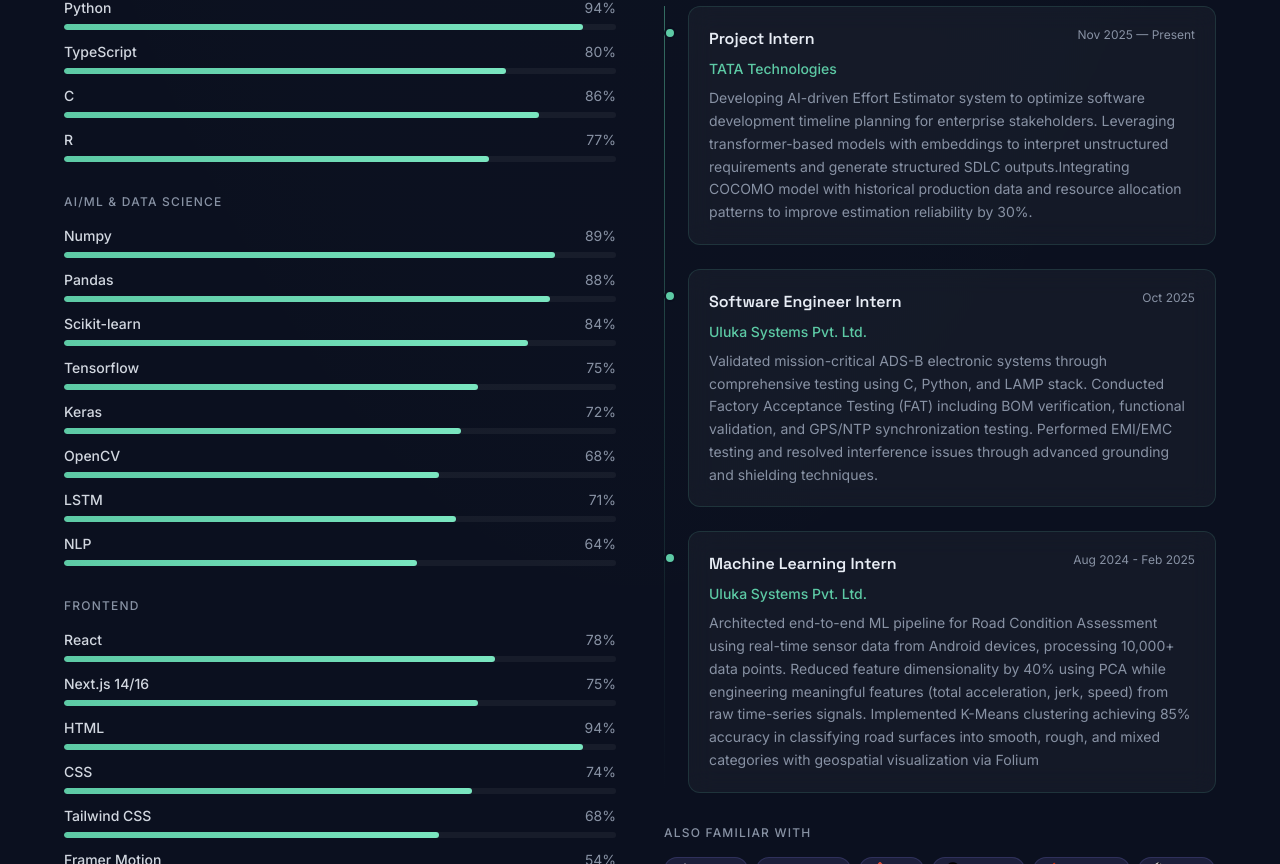
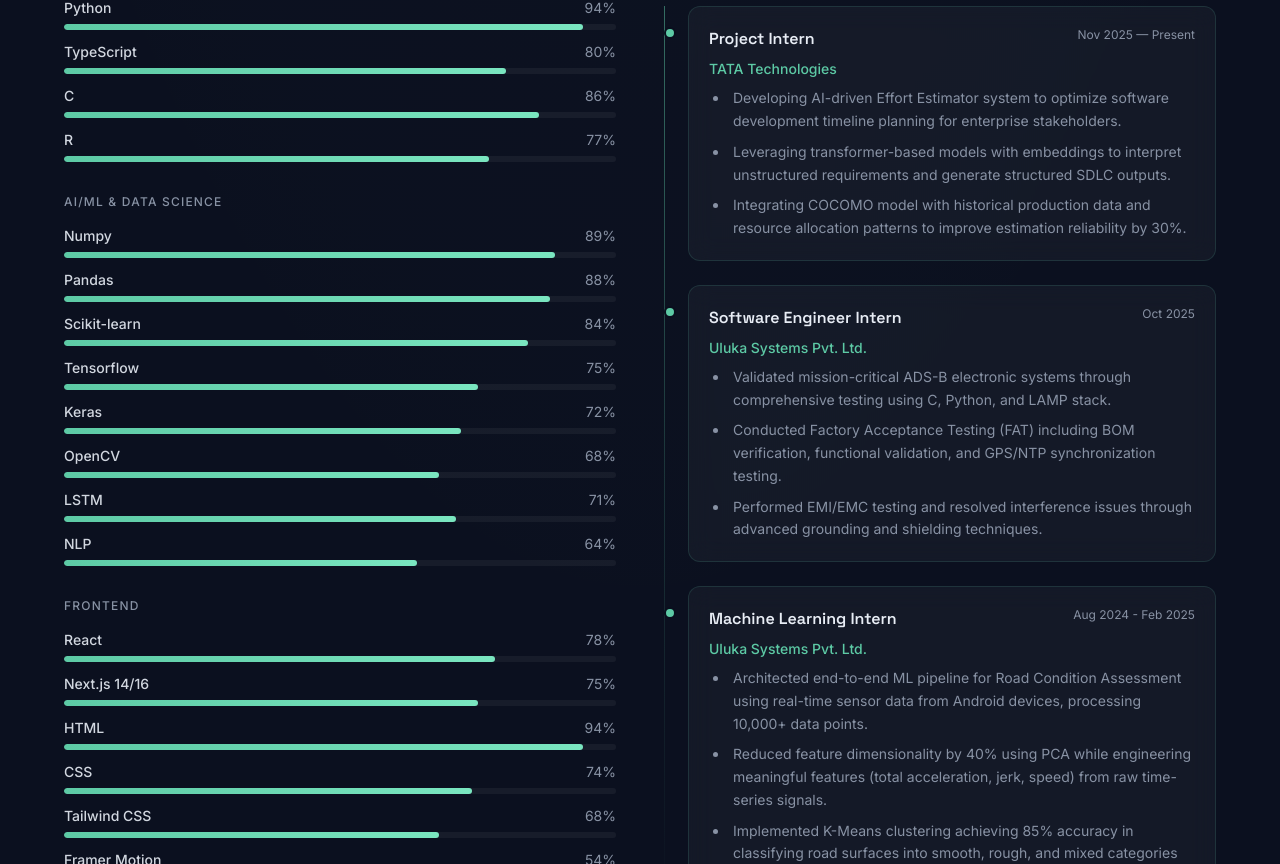
Before and after one commit to vansh-lakhwani/Portfolio-Website, a Next.js app: page / in a window 1280 px wide. Shown: the part 1876-2740 px from the top of the page. Built offline with nearby package versions, Linux system fonts and the light colour scheme; no server answers.

Commit message:
Added Resume

```diff
--- a/components/Skills.tsx
+++ b/components/Skills.tsx
@@ -72,20 +72,31 @@ const EXPERIENCE = [
     role: 'Project Intern',
     company: 'TATA Technologies',
     period: 'Nov 2025 — Present',
-    desc: 'Developing AI-driven Effort Estimator system to optimize software development timeline planning for enterprise stakeholders. Leveraging transformer-based models with embeddings to interpret unstructured requirements and generate structured SDLC outputs.Integrating COCOMO model with historical production data and resource allocation patterns to improve estimation reliability by 30%.',
+    desc: ['Developing AI-driven Effort Estimator system to optimize software development timeline planning for enterprise stakeholders.',
+      'Leveraging transformer-based models with embeddings to interpret unstructured requirements and generate structured SDLC outputs.',
+      'Integrating COCOMO model with historical production data and resource allocation patterns to improve estimation reliability by 30%.'],
   },
   {
     role: 'Software Engineer Intern',
     company: 'Uluka Systems Pvt. Ltd.',
     period: 'Oct 2025',
-    desc: 'Validated mission-critical ADS-B electronic systems through comprehensive testing using C, Python, and LAMP stack. Conducted Factory Acceptance Testing (FAT) including BOM verification, functional validation, and GPS/NTP synchronization testing. Performed EMI/EMC testing and resolved interference issues through advanced grounding and shielding techniques.',
+    desc: [
+      'Validated mission-critical ADS-B electronic systems through comprehensive testing using C, Python, and LAMP stack.',
+      'Conducted Factory Acceptance Testing (FAT) including BOM verification, functional validation, and GPS/NTP synchronization testing.',
+      'Performed EMI/EMC testing and resolved interference issues through advanced grounding and shielding techniques.'
+    ],
   },
   {
     role: 'Machine Learning Intern',
     company: 'Uluka Systems Pvt. Ltd.',
     period: 'Aug 2024 - Feb 2025',
-    desc: 'Architected end-to-end ML pipeline for Road Condition Assessment using real-time sensor data from Android devices, processing 10,000+ data points. Reduced feature dimensionality by 40% using PCA while engineering meaningful features (total acceleration, jerk, speed) from raw time-series signals. Implemented K-Means clustering achieving 85% accuracy in classifying road surfaces into smooth, rough, and mixed categories with geospatial visualization via Folium',
+    desc: [
+      'Architected end-to-end ML pipeline for Road Condition Assessment using real-time sensor data from Android devices, processing 10,000+ data points.',
+      'Reduced feature dimensionality by 40% using PCA while engineering meaningful features (total acceleration, jerk, speed) from raw time-series signals.',
+      'Implemented K-Means clustering achieving 85% accuracy in classifying road surfaces into smooth, rough, and mixed categories with geospatial visualization via Folium.'
+    ],
   },
+
 ]
 
 export default function Skills() {
@@ -164,7 +175,17 @@ export default function Skills() {
                     <span className="text-xs text-muted whitespace-nowrap">{exp.period}</span>
                   </div>
                   <p className="text-mint text-sm font-medium mb-2">{exp.company}</p>
-                  <p className="text-muted text-sm leading-relaxed">{exp.desc}</p>
+                  {Array.isArray(exp.desc) ? (
+                    <ul className="text-muted text-sm leading-relaxed mt-2 space-y-2 list-disc list-outside ml-5">
+                      {exp.desc.map((item, idx) => (
+                        <li key={idx} className="pl-1">
+                          {item}
+                        </li>
+                      ))}
+                    </ul>
+                  ) : (
+                    <p className="text-muted text-sm leading-relaxed">{exp.desc}</p>
+                  )}
                 </motion.div>
               ))}
             </div>
```
Also changed, not shown: 1 other file (tests, documents, lock files or other folders).
